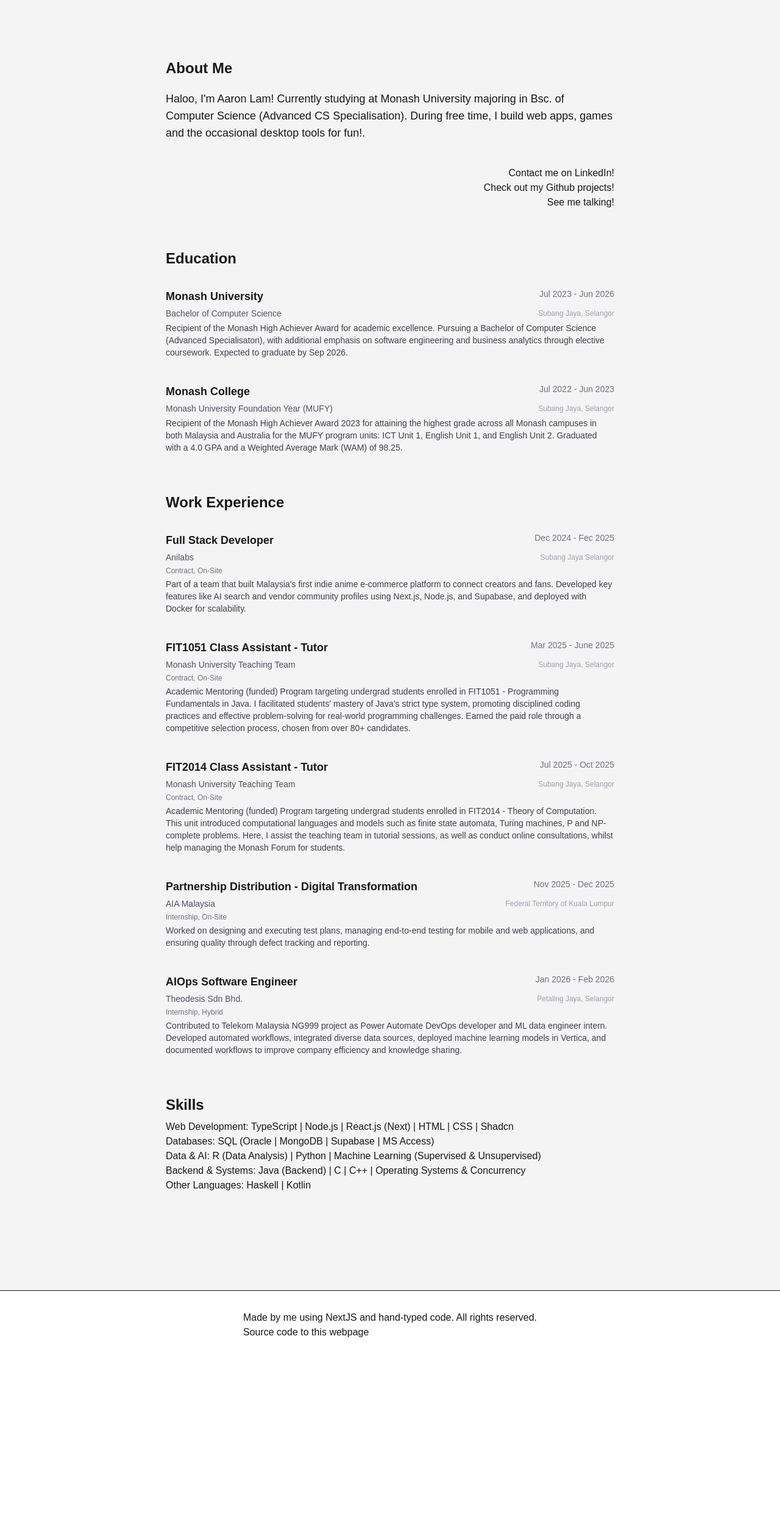
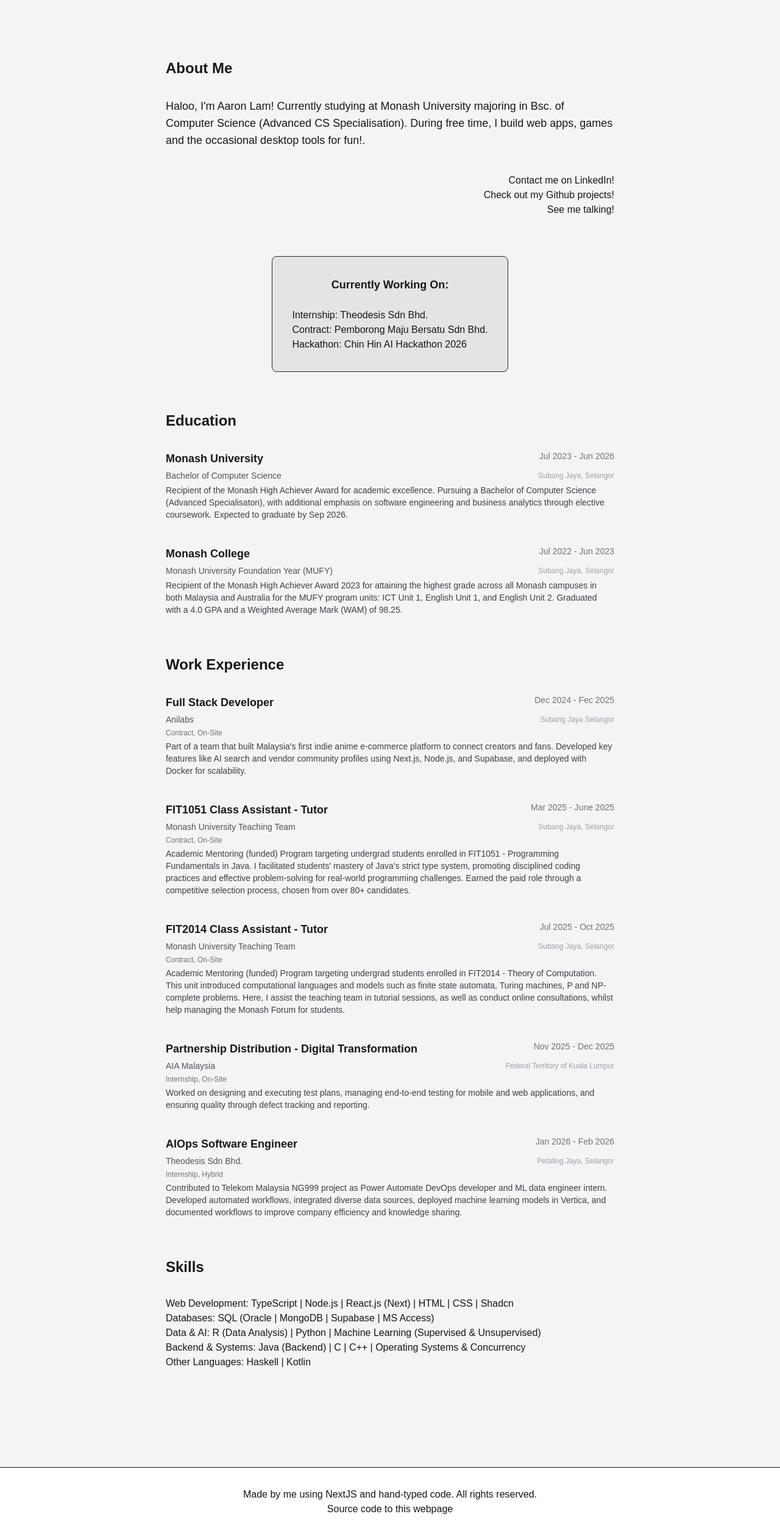
Before and after one commit to Kyblue11/BluesClues, a Next.js app in the folder bluesclues/: page / in a window 1280 px wide. Shown: the whole page at 61% size. Before the commit the page ends 2229 px from the top, so only its background shows below. Built offline with nearby package versions, Linux system fonts and the light colour scheme; a web font is replaced by a local one.

Commit message:
css vars + statuscard

```diff
--- a/bluesclues/app/globals.css
+++ b/bluesclues/app/globals.css
@@ -15,3 +15,15 @@ body {
   background: var(--background);
   color: var(--foreground);
 }
+
+.var-h1 {
+  @apply text-2xl font-bold mb-8 text-zinc-900;
+}
+
+.var-h2 {
+  @apply text-lg font-semibold text-zinc-900;
+}
+
+.var-h5 {
+  @apply text-sm text-zinc-700 mt-1;
+}
--- a/bluesclues/app/page.tsx
+++ b/bluesclues/app/page.tsx
@@ -1,5 +1,6 @@
 import { EDUCATIONS, WORKEXPERIENCES } from "./data";
 import ABoutMe from "@/src/components/aboutme";
+import StatusCard from "@/src/components/statuscard";
 import EducationRecord from "@/src/components/education";
 import WorkExpRecord from "@/src/components/workexperience";
 import SkillSection from "@/src/components/skills";
@@ -11,28 +12,30 @@ export default function Home() {
       <div className="flex min-h-screen items-center justify-center bg-zinc-100 font-var">
         <main className="flex flex-col items-center min-h-screen w-full max-w-3xl mx-auto py-24 px-4 bg-zinc-100">
           <section className="w-full mb-16">
-            <h2 className="text-2xl font-bold text-zinc-900">About Me</h2>
+            <h2 className="var-h1">About Me</h2>
             <ABoutMe></ABoutMe>
           </section>
 
+          <section className="mb-16">
+            <StatusCard></StatusCard>
+          </section>
+
           <section className="w-full mb-16">
-            <h2 className="text-2xl font-bold mb-8 text-zinc-900">Education</h2>
+            <h2 className="var-h1">Education</h2>
             <ul className="flex flex-col gap-10">
               <EducationRecord educations={EDUCATIONS}></EducationRecord>
             </ul>
           </section>
 
           <section className="w-full mb-16">
-            <h2 className="text-2xl font-bold mb-8 text-zinc-900">
-              Work Experience
-            </h2>
+            <h2 className="var-h1">Work Experience</h2>
             <ul className="flex flex-col gap-10">
               <WorkExpRecord workexps={WORKEXPERIENCES}></WorkExpRecord>
             </ul>
           </section>
 
           <section className="w-full mb-16">
-            <h2 className="text-2xl font-bold text-zinc-900 mb-2">Skills</h2>
+            <h2 className="var-h1">Skills</h2>
             <SkillSection></SkillSection>
           </section>
         </main>
--- a/bluesclues/src/components/aboutme.tsx
+++ b/bluesclues/src/components/aboutme.tsx
@@ -2,7 +2,7 @@ export default function ABoutMe() {
   return (
     <>
       <ul className="flex flex-col gap-4">
-        <p className="text-lg text-zinc-900 mt-5 mb-10">
+        <p className="text-lg text-zinc-900 mb-10">
           Haloo, I'm Aaron Lam! Currently studying at Monash University majoring
           in Bsc. of Computer Science (Advanced CS Specialisation). During free
           time, I build web apps, games and the occasional desktop tools for
--- a/bluesclues/src/components/education.tsx
+++ b/bluesclues/src/components/education.tsx
@@ -6,7 +6,7 @@ export default function EducationRecord({educations}: {educations: Education[]})
       {educations.map((edu, idx) => (
         <li key={idx} className="relative">
           <div className="flex justify-between items-start mb-1">
-            <span className="text-lg font-semibold text-zinc-900">
+            <span className="var-h2">
               {edu.edu_name}
             </span>
             <span className="text-sm text-zinc-500 font-normal">
@@ -18,7 +18,7 @@ export default function EducationRecord({educations}: {educations: Education[]})
             <span className="text-xs text-zinc-400">{edu.edu_location}</span>
           </div>
           {edu.edu_desc && (
-            <p className="text-sm text-zinc-700 mt-1">{edu.edu_desc}</p>
+            <p className="var-h5">{edu.edu_desc}</p>
           )}
         </li>
       ))}
--- a/bluesclues/src/components/footer.tsx
+++ b/bluesclues/src/components/footer.tsx
@@ -6,11 +6,8 @@ export default function Footer() {
           <p>
             Made by me using NextJS and hand-typed code. All rights reserved.
           </p>
-          <a
-            href="https://github.com/Kyblue11/BluesClues"
-            target="_blank"
-          >
-            Source code to this webpage
+          <a href="https://github.com/Kyblue11/BluesClues" target="_blank">
+            <p className="text-center"> Source code to this webpage</p>
           </a>
         </div>
       </div>
--- /dev/null
+++ b/bluesclues/src/components/statuscard.tsx
@@ -0,0 +1,15 @@
+export default function StatusCard() {
+  return (
+    <div className="border rounded-lg border-zinc-800 bg-zinc-200 p-8">
+      <p className="var-h text-lg font-semibold text-zinc-900 text-center mb-6">
+        Currently Working On:
+      </p>
+      <ul>
+        <li>Internship: Theodesis Sdn Bhd.</li>
+        <li>Contract: Pemborong Maju Bersatu Sdn Bhd.</li>
+        <li>Hackathon: Chin Hin AI Hackathon 2026</li>
+        <li></li>
+      </ul>
+    </div>
+  );
+}
--- a/bluesclues/src/components/workexperience.tsx
+++ b/bluesclues/src/components/workexperience.tsx
@@ -6,7 +6,7 @@ export default function WorkExpRecord({ workexps }: { workexps: WorkExp[] }) {
       {workexps.map((work, idx) => (
         <li key={idx} className="relative">
           <div className="flex justify-between items-start mb-1">
-            <span className="text-lg font-semibold text-zinc-900">
+            <span className="var-h2">
               {work.work_title}
             </span>
             <span className="text-sm text-zinc-500 font-normal">
@@ -23,7 +23,7 @@ export default function WorkExpRecord({ workexps }: { workexps: WorkExp[] }) {
             <span className="text-xs text-zinc-500">{work.work_method}</span>
           </div>
           {work.work_desc && (
-            <p className="text-sm text-zinc-700 mt-1">{work.work_desc}</p>
+            <p className="var-h5">{work.work_desc}</p>
           )}
         </li>
       ))}
```
